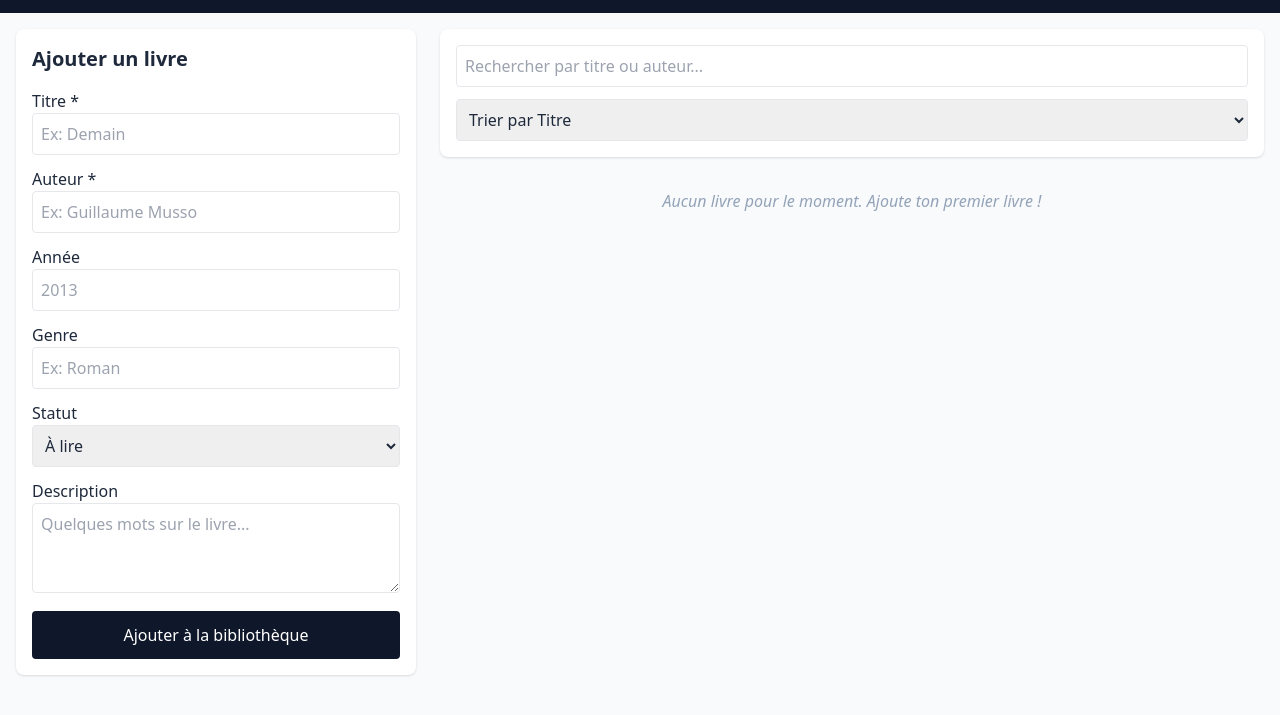
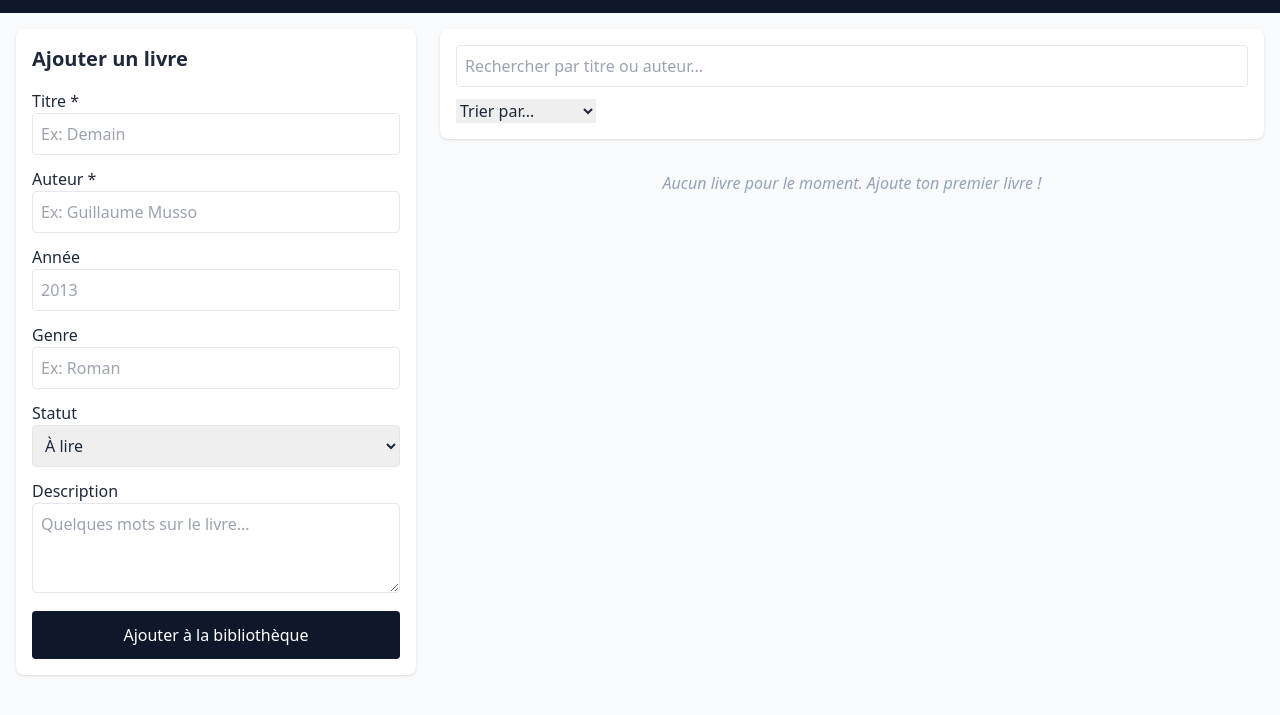
Before and after one commit to sahmihoussam1-hash/SinglePageApplication, a plain HTML site: page SPA/index.html in a window 1280 px wide. Shown: the part 51-766 px from the top of the page. Drawn offline with nearby package versions, Linux system fonts and the light colour scheme.

Commit message:
chore:changes

```diff
--- a/SPA/index.html
+++ b/SPA/index.html
@@ -128,11 +128,13 @@
                     class="w-full border p-2 rounded mb-3"
                 >
 
-                <select id="sort-select" class="w-full border p-2 rounded">
-                    <option value="title">Trier par Titre</option>
-                    <option value="author">Trier par Auteur</option>
-                    <option value="year">Trier par Année</option>
-                </select>
+               <select id="sort-select">
+
+<option value="" disabled selected>Trier par...</option>
+  <option value="titre">Trier par Titre</option>
+  <option value="auteur">Trier par Auteur</option>
+  <option value="annee">Trier par Année</option>
+ </select>
 
             </div>
 
```
